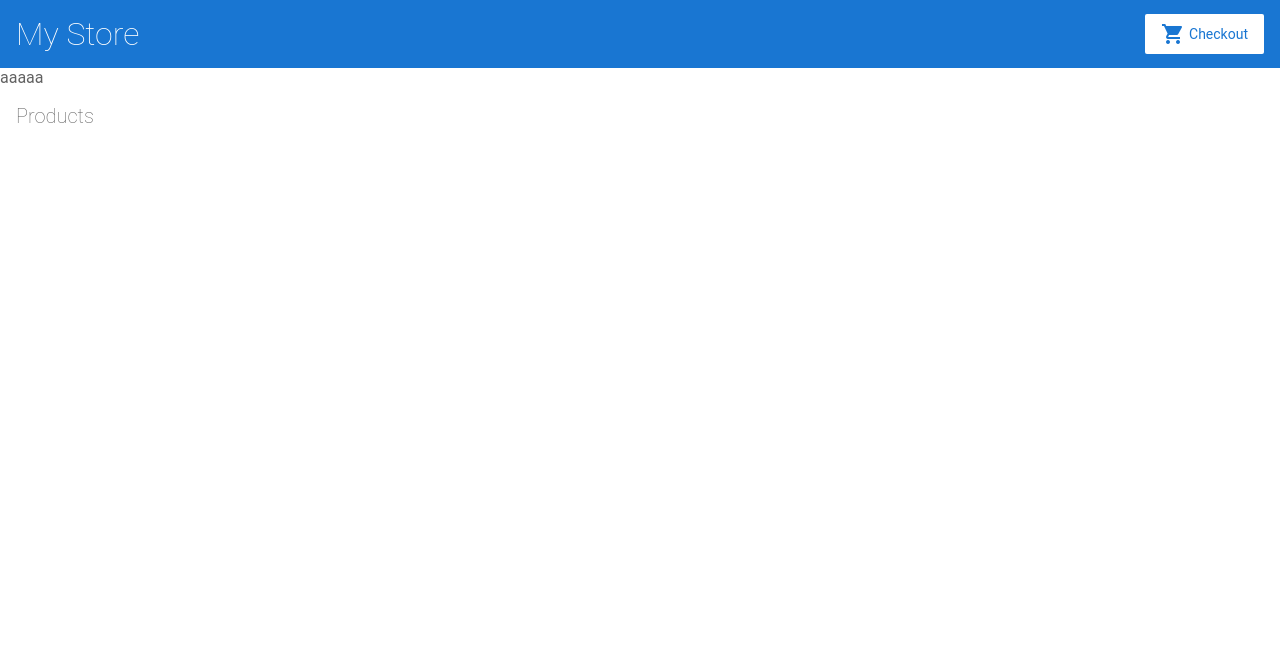
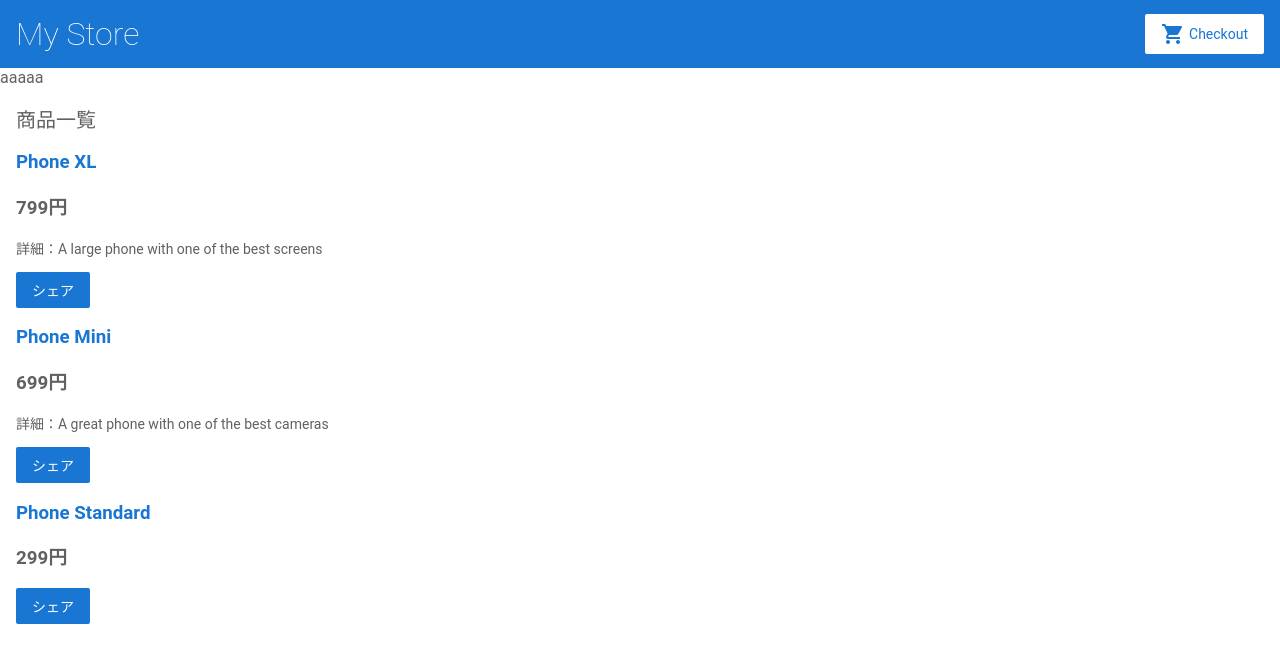
Before and after one commit to miyabi-nakamoto/new-study-Angular, an Angular app: page / in a window 1280 px wide. Shown: the top 662 px of the page. Built offline with nearby package versions, Linux system fonts and the light colour scheme.

Commit message:
2 files modified, 1 added

```diff
--- a/src/app/product-list/product-list.component.html
+++ b/src/app/product-list/product-list.component.html
@@ -1,4 +1,21 @@
-<h2>Products</h2>
+<h2>商品一覧</h2>
+<div *ngFor="let product of products">
+
+  <h3>
+    <a [title]="product.name + ' の詳細はこちら'">
+      {{product.name}}
+    </a>
+  </h3>
+
+  <h3>{{product.price}}円</h3>
+
+  <p *ngIf="product.description">
+    詳細：{{product.description}}
+  </p>
+
+  <button (click)="share()">シェア</button>
+
+</div>
 
 
 <!--
--- a/src/app/product-list/product-list.component.ts
+++ b/src/app/product-list/product-list.component.ts
@@ -1,6 +1,7 @@
 import { Component } from '@angular/core';
 
 import { products } from '../products';
+import { Product } from '../shared/product.model';
 
 @Component({
   selector: 'app-product-list',
@@ -8,10 +9,19 @@
   styleUrls: ['./product-list.component.css']
 })
 export class ProductListComponent {
-  products = products;
+
+
+  count:number = 1
+
+
+  products:Product[] = products;
 
   share() {
     window.alert('The product has been shared!');
+  }
+
+  notify(){
+    window.alert("お知らせを受け取ります!")
   }
 }
 
--- /dev/null
+++ b/src/app/shared/product.model.ts
@@ -0,0 +1,6 @@
+export class Product {
+  id!:number;
+  name!:string;
+  price!:number;
+  description!:string;
+}
```
